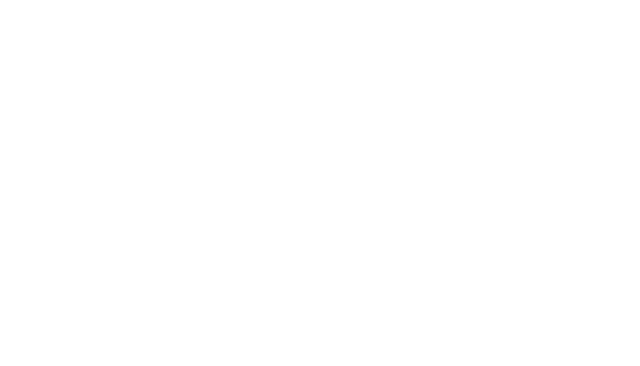
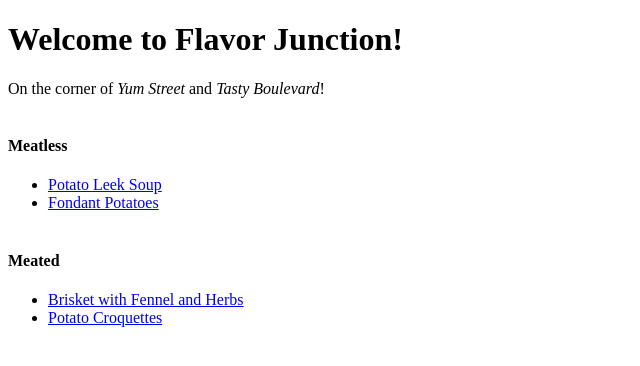
Before and after one commit to girlgamesh/odin_recipes, a plain HTML site: page index.html in a window 1280 px wide. Shown: the whole page, without its empty margins (0-640 px from the left). Drawn offline with Linux system fonts and the light colour scheme.

Commit message:
created recipe pages and added links on index

```diff
--- a/index.html
+++ b/index.html
@@ -6,6 +6,24 @@
     <title>Cutie's Recipes!</title>
 </head>
 <body>
+    <h1>Welcome to Flavor Junction!</h1>
+On the corner of <em>Yum Street</em> and <em>Tasty Boulevard</em>!
+
+<br><br>
+<h4>Meatless</h4>
+<ul>
+    <li><a href="./pages/leeksoup.html" target="_blank" rel="noopener noreferrer">Potato Leek Soup</a></li>
+    <li><a href="./pages/fondantpotato.html" target="_blank" rel="noopener noreferrer">Fondant Potatoes</a></li>
+    <br></ul>
+
+<h4>Meated</h4>
+<ul>
+    <li><a href="./pages/brisket.html" target="_blank" rel="noopener noreferrer">Brisket with Fennel and Herbs</a></li>
+    <li><a href="./pages/croquette.html" target="_blank" rel="noopener noreferrer">Potato Croquettes</a></li>
+    <br></ul>
+
+
+
 
 </body>
 </html>
```
Also changed, not shown: pages/brisket.html (added), pages/croquette.html (added), pages/fondantpotato.html (added), pages/leeksoup.html (added).
